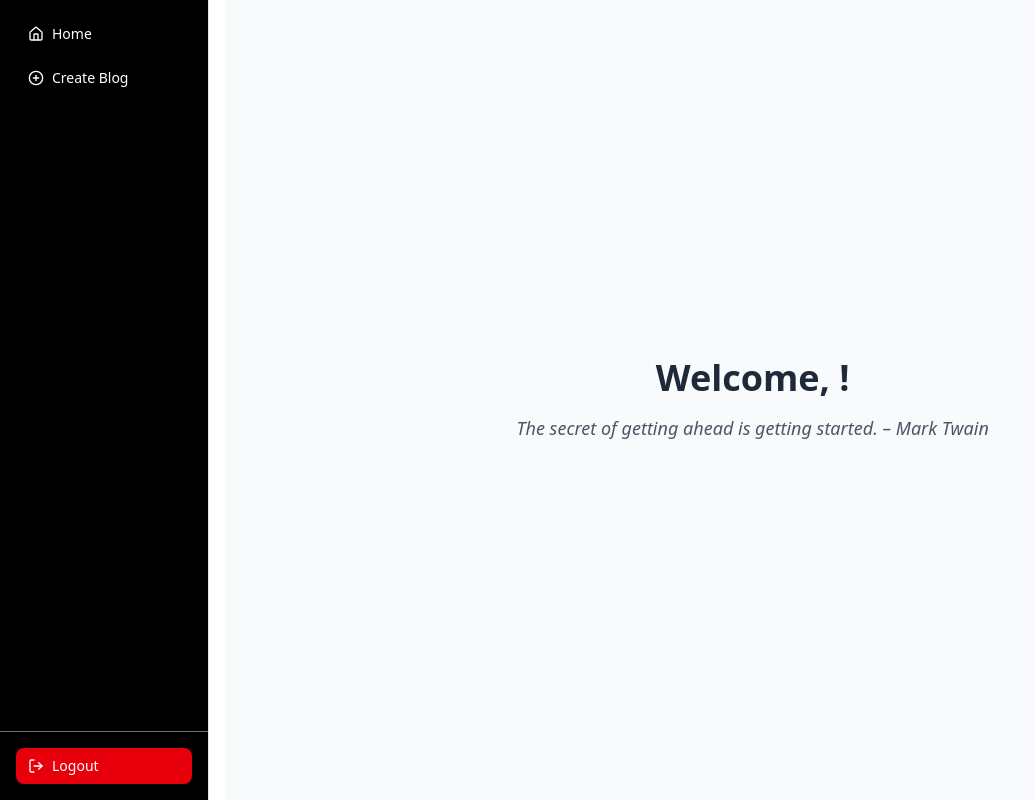
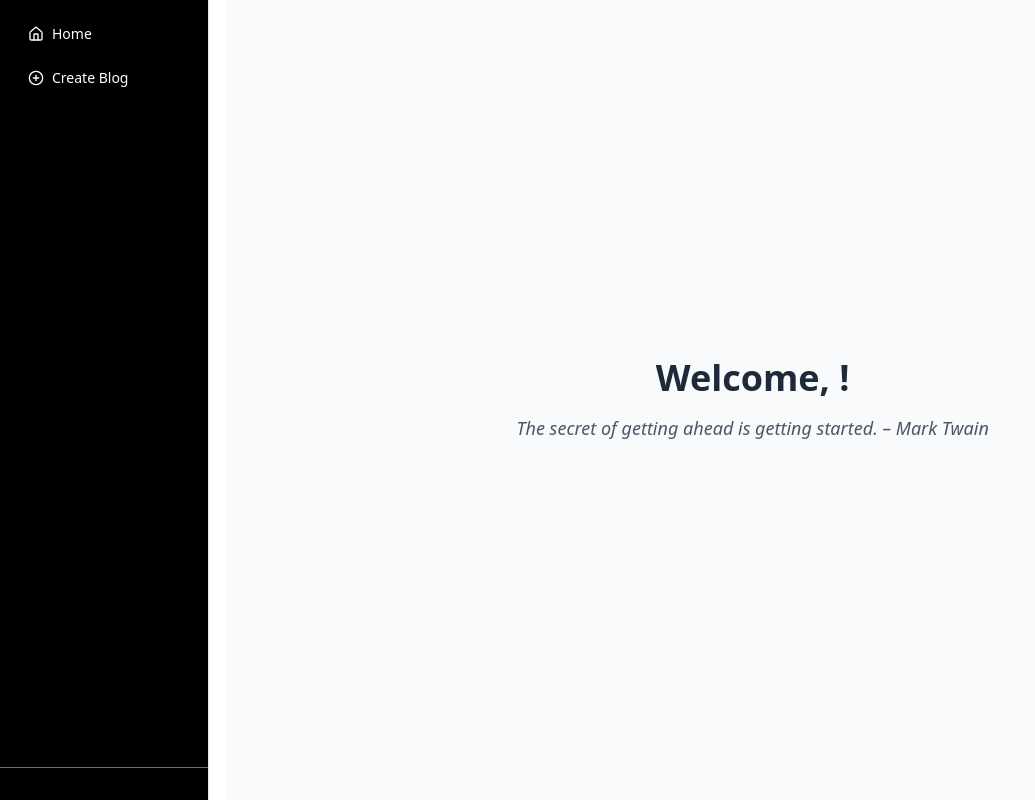
Before and after one commit to Ayub40/next-blog-ui, a Next.js app: page /dashboard in a window 1280 px wide. Shown: the whole page, without its empty margins (0-1035 px from the left). Built offline with nearby package versions, Linux system fonts and the light colour scheme; no server answers.

Commit message:
Logout function added

```diff
--- a/src/app/(dashboard)/dashboard/page.tsx
+++ b/src/app/(dashboard)/dashboard/page.tsx
@@ -4,7 +4,7 @@ export default async function DashboardHome() {
   const quote = "The secret of getting ahead is getting started. – Mark Twain";
 
   const session = await getUserSession();
-  console.log(session);
+  // console.log(session);
 
   return (
     <div className="min-h-screen flex flex-col justify-center items-center bg-gray-50 p-6 w-full">
--- a/src/app/layout.tsx
+++ b/src/app/layout.tsx
@@ -1,6 +1,8 @@
 import type { Metadata } from "next";
 import { Geist, Geist_Mono } from "next/font/google";
 import "./globals.css";
+import AuthProvider from "@/providers/AuthProvider";
+import { Toaster } from "sonner";
 
 const geistSans = Geist({
   variable: "--font-geist-sans",
@@ -27,7 +29,10 @@ export default function RootLayout({
       <body
         className={`${geistSans.variable} ${geistMono.variable} antialiased`}
       >
-        {children}
+        <AuthProvider>
+          <Toaster richColors position="top-center" />
+          {children}
+        </AuthProvider>
       </body>
     </html>
   );
--- a/src/components/shared/Sidebar.tsx
+++ b/src/components/shared/Sidebar.tsx
@@ -3,8 +3,12 @@
 import Link from "next/link";
 import { Button } from "@/components/ui/button";
 import { Home, PlusCircle, LogOut } from "lucide-react";
+import { signOut, useSession } from "next-auth/react";
 
 export default function Sidebar() {
+  const session = useSession();
+  // console.log(session);
+
   return (
     <aside className="flex h-screen w-64 flex-col border-r bg-black text-white">
       {/* Top navigation */}
@@ -28,16 +32,16 @@ export default function Sidebar() {
 
       {/* Bottom action */}
       <div className="p-4 border-t border-gray-500">
+        {session.status === "authenticated" && (
           <Button
             variant="destructive"
             className="w-full justify-start gap-2 cursor-pointer"
-          onClick={() => {
-            console.log("Logout clicked");
-          }}
+            onClick={() => signOut()}
           >
             <LogOut className="h-4 w-4" />
             Logout
           </Button>
+        )}
       </div>
     </aside>
   );
```
Lines whose indentation alone changed are shown as unchanged.
